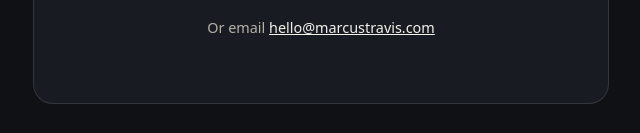
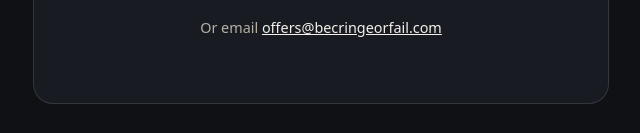
Before and after one commit to MarcusTravis/becringeorfail, a plain HTML site: page index.html in a window 1280 px wide. Shown: the part 721-854 px from the top of the page, 319-959 px from the left. Drawn offline with Linux system fonts and the light colour scheme.

Commit message:
Use offers@ address

```diff
--- a/index.html
+++ b/index.html
@@ -152,9 +152,9 @@
       Contact setup:
       1) Preferred once a Formspree form exists: set FORMSPREE_ID below
          (create a form at https://formspree.io and send notifications
-         to hello@marcustravis.com, not a personal Gmail address).
+         to offers@becringeorfail.com).
       2) Until then, the form falls back to a prefilled mailto for
-         hello@marcustravis.com, which already forwards via Email Routing.
+         offers@becringeorfail.com, which already forwards via Email Routing.
     -->
     <form id="offer-form" method="POST" action="#">
       <div>
@@ -176,12 +176,12 @@
       <input type="hidden" name="_subject" value="Offer for becringeorfail.com">
       <button type="submit">Make an offer</button>
     </form>
-    <p class="or">Or email <a href="mailto:hello@marcustravis.com?subject=Offer%20for%20becringeorfail.com">hello@marcustravis.com</a></p>
+    <p class="or">Or email <a href="mailto:offers@becringeorfail.com?subject=Offer%20for%20becringeorfail.com">offers@becringeorfail.com</a></p>
     <p class="status" id="status" role="status"></p>
   </main>
   <script>
     const FORMSPREE_ID = ""; // e.g. "xyzabcde"
-    const MAILTO = "hello@marcustravis.com";
+    const MAILTO = "offers@becringeorfail.com";
     const form = document.getElementById("offer-form");
     const status = document.getElementById("status");
 
@@ -222,7 +222,7 @@
         form.reset();
         status.textContent = "Thanks. Your offer is on its way.";
       } catch (err) {
-        status.textContent = "The form couldn’t send. Email hello@marcustravis.com instead.";
+        status.textContent = "The form couldn’t send. Email offers@becringeorfail.com instead.";
       }
     });
   </script>
```
